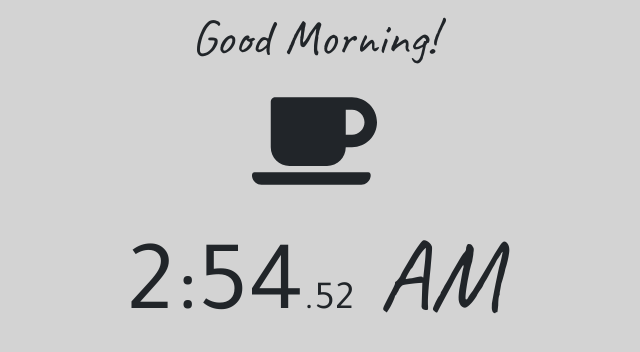
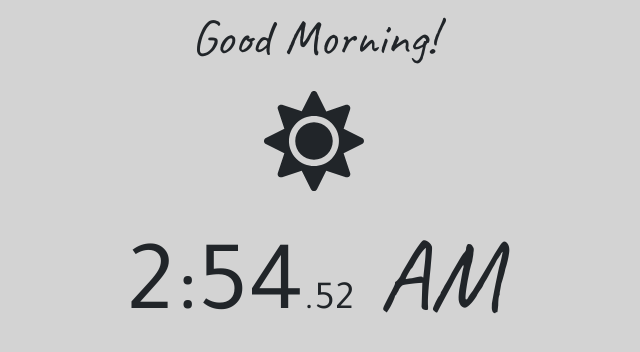
Before and after one commit to cawleygl/dynamic-clock, a React (Create React App) app: page / in a window 1280 px wide. Shown: the top 352 px of the page, without its empty margins (326-966 px from the left). Built offline with nearby package versions, Linux system fonts and the light colour scheme.

Commit message:
Updated Greeting to use icons to display time of day as well

```diff
--- a/src/App.js
+++ b/src/App.js
@@ -1,4 +1,3 @@
-import Greeting from "./components/Greeting"
 import TimeDisplay from "./components/TimeDisplay"
 import './App.css';
 
--- a/src/components/Greeting/index.js
+++ b/src/components/Greeting/index.js
@@ -1,32 +1,44 @@
-import React, { useEffect } from "react";
+import React from "react";
 import { Container } from 'react-bootstrap';
 import { FontAwesomeIcon } from '@fortawesome/react-fontawesome'
-import { faCoffee } from '@fortawesome/free-solid-svg-icons'
+import { faCloudSun } from '@fortawesome/free-solid-svg-icons'
 import { faSun } from '@fortawesome/free-solid-svg-icons'
+import { faCloudMoon } from '@fortawesome/free-solid-svg-icons'
+import { faMoon } from '@fortawesome/free-solid-svg-icons'
+
+
 
 import './style.css';
 
 function Greeting(props) {
 
-    let tod = props.time
-    let icon = null
+    let tod = props.tod
+    let hour = props.hour
+    let greetingIcon = null
     let greetingText = null
 
     if (tod === "AM") {
-        icon = faCoffee
         greetingText = "Good Morning"
+        greetingIcon = faSun
+
+    } else if (hour === 12 || hour < 5) {
+        greetingText = "Good Afternoon"
+        greetingIcon = faCloudSun
+
+    } else if (hour < 9) {
+        greetingText = "Good Evening"
+        greetingIcon = faCloudMoon
 
     } else {
-        icon = faSun
-        greetingText = "Good Afternoon"
-
+        greetingText = "Good Night"
+        greetingIcon = faMoon
 
     }
 
     return (
         <Container fluid className="Greeting">
                 <p>{greetingText}!</p>
-                <FontAwesomeIcon className="todIcon" icon={icon} />
+                <FontAwesomeIcon className="todIcon" icon={greetingIcon} />
         </Container>
     );
 
--- a/src/components/TimeDisplay/index.js
+++ b/src/components/TimeDisplay/index.js
@@ -49,7 +49,7 @@ function TimeDisplay() {
             <Container>
                 <Row>
                     <Container className="Clock">
-                        <Greeting time={time.tod} />
+                        <Greeting tod={time.tod} hour={time.hour} />
                         <Col className="Hour">{time.hour}:{time.minute}<span className="Second">.{time.second}</span><span className="TOD"> {time.tod}</span></Col>
                     </Container>
                 </Row>
```
